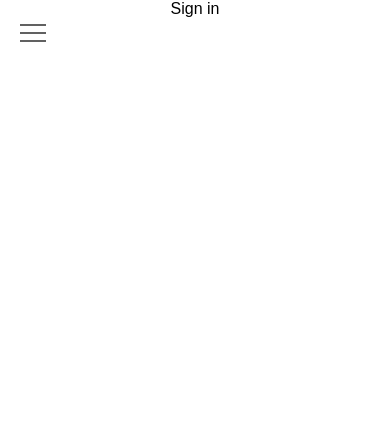
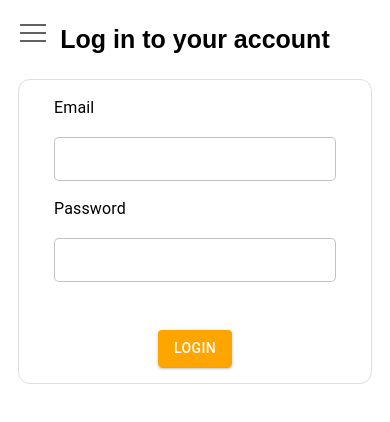
Before and after one commit to RastvorovAnton/lampShopFront, a React (Create React App) app: page /sign-in in a window 390 px wide. Shown: the top 422 px of the page. Built offline with nearby package versions, Linux system fonts and the light colour scheme.

Commit message:
add registration, authorization, responsive and axios

```diff
--- a/package.json
+++ b/package.json
@@ -10,6 +10,7 @@
     "@testing-library/jest-dom": "^5.16.4",
     "@testing-library/react": "^13.3.0",
     "@testing-library/user-event": "^13.5.0",
+    "axios": "^0.27.2",
     "formik": "^2.2.9",
     "notistack": "^2.0.5",
     "react": "^18.1.0",
--- a/src/HeadersComponents/SignIn/SignIn.js
+++ b/src/HeadersComponents/SignIn/SignIn.js
@@ -1,13 +1,77 @@
 import React from "react";
+import { Formik } from "formik";
+import * as yup from 'yup'
+import '../SignUp/SignUpAndSignIn.scss'
+import { Button, FormLabel } from "@mui/material";
 
 const SignIn = () => {
 
+  const validationSchema = yup.object().shape({
+    password: yup.string().min('8').typeError('Must be a string').required(<div className="validation-message">Must add a value</div>),
+    email: yup.string().email('Please add an email').required(<div className="validation-message">Must add a value</div>),
+  })
+
   return (
     <div>
-      Sign in
+      <div className="sign-up">
+        <header>
+          <h3>Log in to your account</h3>
+        </header>
+        <Formik
+          initialValues={{
+            name: '',
+            secondName: '',
+            password: '',
+            confirmPassword: '',
+            email: '',
+            confirmEmail: ''
+          }}
+          validateOnBlur
+          onSubmit={(values) => { console.log(values) }}
+          validationSchema={validationSchema}
+        >
+          {({ values, errors, touched, handleChange, handleBlur, isValid, handleSubmit, dirty }) => (
+            <div className="registration-form">
+              <div className="label-and-input">
+                <FormLabel>Email</FormLabel> <br />
+                <input
+                  type={`text`}
+                  name={`email`}
+                  onChange={handleChange}
+                  onBlur={handleBlur}
+                  value={values.email}
+                />
+                {
+                  touched.email && errors.email && <div className="validation-message">{errors.email}</div>
+                }
+              </div>
+              <div className="label-and-input">
+                <FormLabel>Password</FormLabel> <br />
+                <input
+                  type={`password`}
+                  name={`password`}
+                  onChange={handleChange}
+                  onBlur={handleBlur}
+                  value={values.password}
+                />
+                {
+                  touched.password && errors.password && <div className="validation-message">{errors.password}</div>
+                }
+              </div>
+              <div className="sign-up-button">
+                <Button
+                  variant="contained"
+                  color="success"
+                  disabled={!isValid && !dirty}
+                  onClick={handleSubmit}
+                  type={`submit`}
+                >Login</Button>
+              </div>
+            </div>
+          )}
+        </Formik>
+      </div>
     </div>
   )
-
 }
-
 export default SignIn
--- a/src/HeadersComponents/SignUp/SignUp.js
+++ b/src/HeadersComponents/SignUp/SignUp.js
@@ -1,11 +1,21 @@
-import React from "react";
+import React, { useEffect } from "react";
 import { Formik } from "formik";
 import * as yup from 'yup'
-import './SignUp.scss'
+import './SignUpAndSignIn.scss'
 import { Button, FormLabel } from "@mui/material";
-
+// import axios from '../../api/axios'
 
 const SignUp = () => {
+
+  // useEffect(() => {
+  //   axios.get('/api/users/allUsers')
+  //     .then((res) => {
+  //       console.log(res.data);
+  //     })
+  //     .catch((error) => {
+  //       console.error(error);
+  //     })
+  // }, [])
 
   const validationSchema = yup.object().shape({
     name: yup.string().min('5').max('20').typeError('Must be a string').required(<div className="validation-message">Must add a value</div>),
@@ -15,21 +25,50 @@ const SignUp = () => {
     confirmEmail: yup.string().email('Please add a true email').oneOf([yup.ref('email')], 'Emails are not the same').required(<div className="validation-message">Must add a value</div>)
   })
 
+  // const submitData = async (values) => {
+  //   const { name, email, password } = values
+  //   {
+  //     await axios.post('controllers/userControllers/registration',
+  //       {
+  //         userName: name,
+  //         email: email,
+  //         password: password,
+  //         isAdmin: false
+  //       },
+  //       {
+  //         headers: {
+  //           "Content-Type": "application/json;charset=utf-8",
+  //           "Access-Control-Allow-Origin": "*",
+  //         }
+  //       }
+  //     )
+  //       .then((response) => {
+  //         console.log(response.data)
+  //       })
+  //       .catch((error) => {
+  //         console.log(error)
+  //       })
+  //   }
+  // }
+
   return (
     <div>
-      <h3>Create an account</h3>
       <div className="sign-up">
+        <header>
+          <h3>Create an account</h3>
+        </header>
         <Formik
           initialValues={{
             name: '',
-            secondName: '',
             password: '',
             confirmPassword: '',
             email: '',
             confirmEmail: ''
           }}
           validateOnBlur
-          onSubmit={(values) => { console.log(values) }}
+          onSubmit={
+            (values) => { console.log(values) }
+          }
           validationSchema={validationSchema}
         >
           {({ values, errors, touched, handleChange, handleBlur, isValid, handleSubmit, dirty }) => (
--- a/src/HeadersComponents/SignUp/SignUp.scss
+++ b/src/HeadersComponents/SignUp/SignUpAndSignIn.scss
@@ -1,12 +1,17 @@
-h3 {
-  font-size: 25px;
-}
-
 .sign-up {
   display: flex;
   justify-content: center;
   align-items: center;
   flex-direction: column;
+
+  header {
+    width: 46.7em;
+    display: flex;
+
+    h3 {
+      font-size: 25px;
+    }
+  }
 
   .validation-message {
     display: flex;
@@ -46,6 +51,7 @@ h3 {
     .css-u4tvz2-MuiFormLabel-root {
       display: flex;
       color: black;
+      position: inherit;
     }
 
     .css-1tcs2i1-MuiInputBase-root-MuiInput-root:before {
@@ -65,10 +71,11 @@ h3 {
     input::before {
       content: '';
       border-bottom: 0px;
-      // display: none;
     }
 
     .sign-up-button {
+      display: flex;
+      width: 46em;
       margin-top: 2em;
     }
 
@@ -81,3 +88,55 @@ h3 {
     }
   }
 }
+
+@media screen and (max-width: 820px) {
+  .sign-up header {
+    width: 27em;
+  }
+
+  .sign-up .registration-form {
+    width: 30em;
+
+    input {
+      width: 29em;
+    }
+
+    .sign-up-button {
+      width: 27em;
+    }
+  }
+}
+
+@media screen and (max-width: 533px) {
+  .sign-up header {
+    display: flex;
+    width: fit-content;
+  }
+
+  .sign-up .registration-form .sign-up-button {
+    display: block;
+    width: fit-content;
+  }
+
+  .sign-up .registration-form {
+    width: 20em;
+
+    input {
+      width: 18em;
+    }
+  }
+}
+
+@media screen and (max-width: 363px) {
+  header {
+    margin-top: 1em;
+  }
+
+  .sign-up .registration-form {
+    width: 13em;
+  }
+
+  .sign-up .registration-form input {
+    width: 13em;
+  }
+}
--- /dev/null
+++ b/src/api/axios.js
@@ -0,0 +1,5 @@
+import axios from "axios";
+
+export default axios.create({
+  baseURL: 'http://localhost:3001'
+})
```
Also changed, not shown: 1 other file (tests, documents, lock files or other folders).
